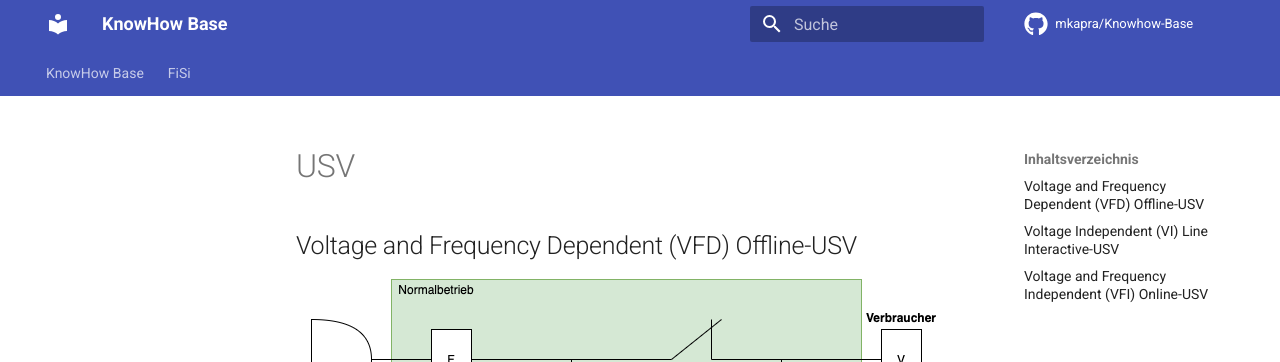
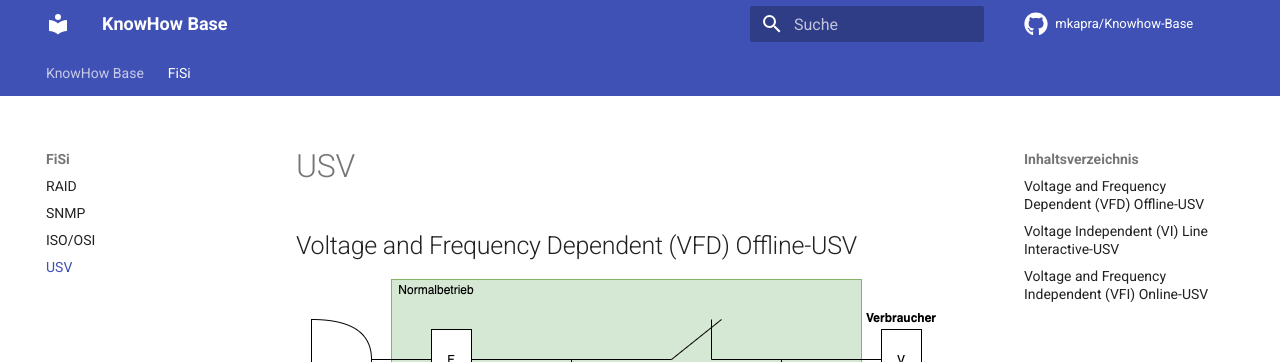
Before and after one commit to mkapra/KnowHow-Base, an MkDocs documentation site: the page built from docs/fisi/usv.md, in a window 1280 px wide. Shown: the top 362 px of the page. Built offline with MkDocs 1.6.1 and Material for MkDocs 9.7.7, drawn with Linux system fonts in a browser that asks for light colours; comment, search, counter and statistics services are not loaded.

Commit message:
🐛 Add USV to mkdocs.yml

```diff
--- a/mkdocs.yml
+++ b/mkdocs.yml
@@ -9,6 +9,7 @@ nav:
     - RAID: 'fisi/raid.md'
     - SNMP: 'fisi/snmp.md'
     - ISO/OSI: 'fisi/isoosi.md'
+    - USV: 'fisi/usv.md'
 
 theme:
   name: material
```
